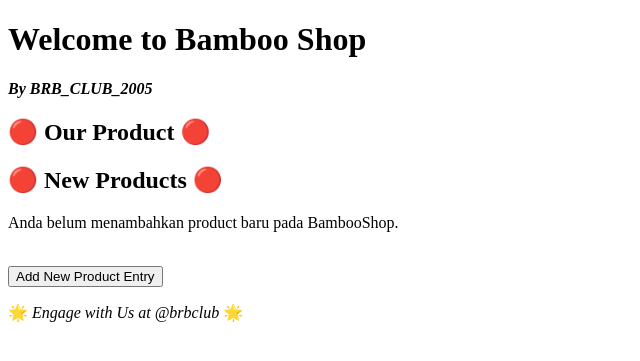
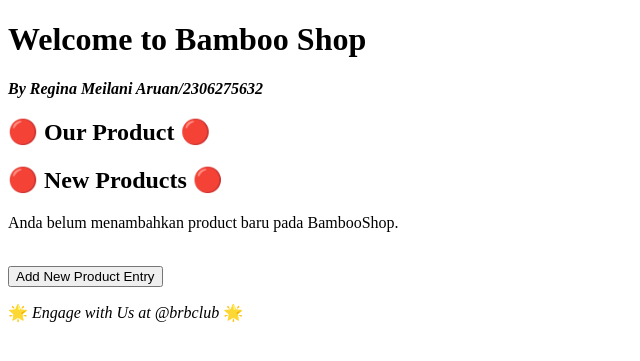
Before and after one commit to rerearuan/e-commerce, a Django app: template main/templates/main.html in a window 1280 px wide. Shown: the top 361 px of the page, without its empty margins (0-640 px from the left). Run offline with Django 5.2, Linux system fonts and the light colour scheme; the template is opened without the code that fills it, so the values that code supplies are empty.

Commit message:
Membuat Readme Tugas 3

```diff
--- a/e_commerce/settings.py
+++ b/e_commerce/settings.py
@@ -27,7 +27,7 @@ SECRET_KEY = 'django-insecure-d+2pu^i*ya&h2cy@t5n4@+sx$^y3b5)@l+d4gfvloxa_@j&zq%
 DEBUG = True
 
 
-ALLOWED_HOSTS = ["localhost", "127.0.0.1", "regina-meilani-bambooshop.pbp.cs.ui.ac.id"]
+ALLOWED_HOSTS = ["localhost", "127.0.0.1", "http://regina-meilani-bambooshop.pbp.cs.ui.ac.id"]
 
 
 
--- a/main/templates/main.html
+++ b/main/templates/main.html
@@ -6,7 +6,7 @@
 <body>
     <header>
         <h1>Welcome to Bamboo Shop</h1>
-        <p> <b> <i> By BRB_CLUB_2005 </i></b></p>
+        <p> <b> <i> By Regina Meilani Aruan/2306275632 </i></b></p>
     </header>
     <h2> 🔴 Our Product 🔴</h2>
     <ul>
```
Also changed, not shown: README.md, jsonidimage.png (added), jsonimage.png (added), xmlidimage.png (added), xmlimage.png (added).
